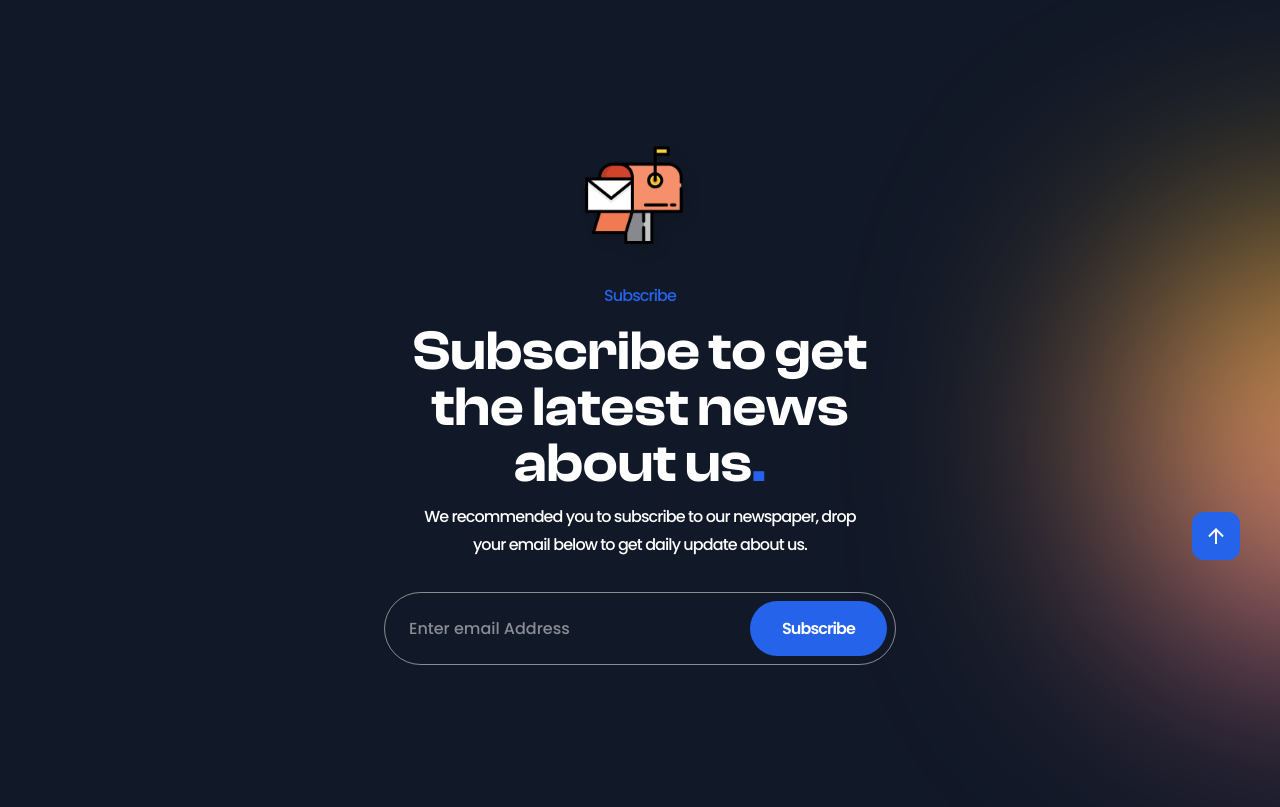
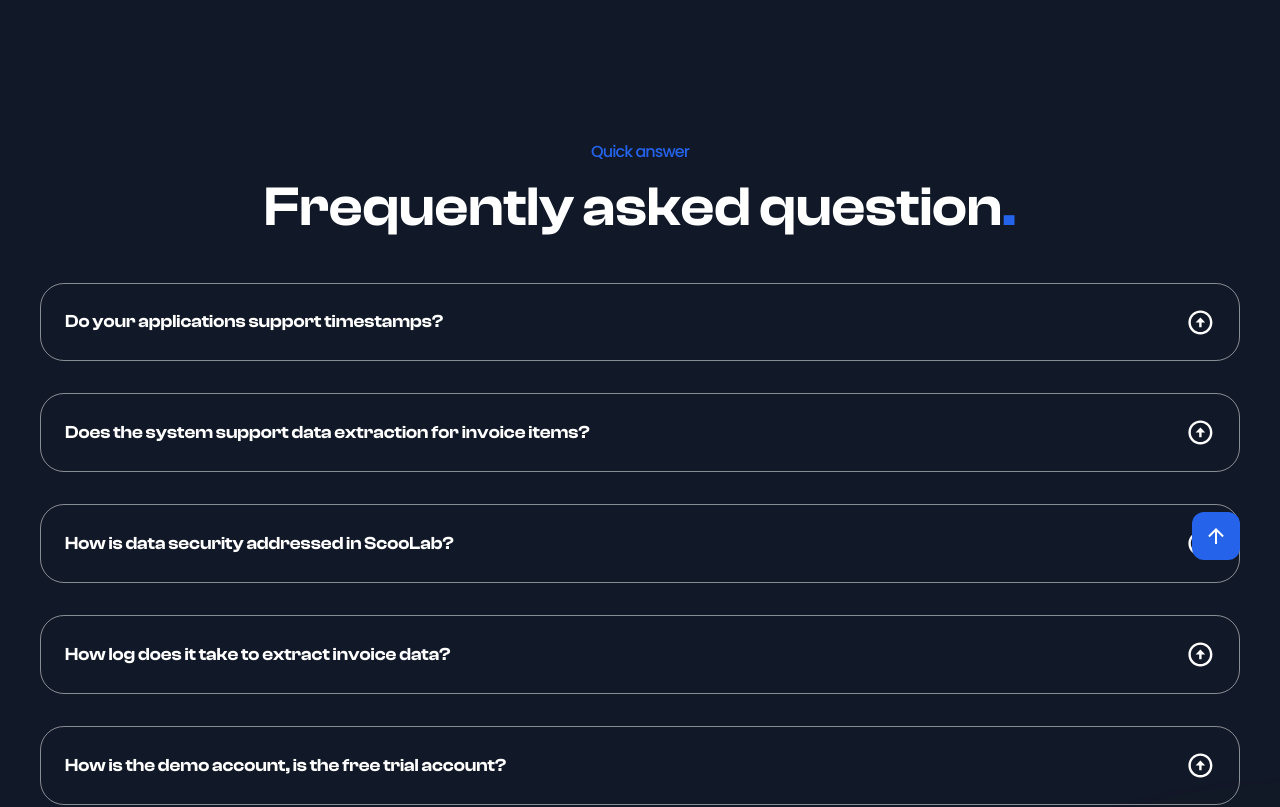
Before and after one commit to fajarfadillahh/scoolab-digital-agency-react-tailwind, a React (Vite) app: page /pricing in a window 1280 px wide. Shown: the part 1040-1847 px from the top of the page. Built offline with nearby package versions, Linux system fonts and the light colour scheme.

Commit message:
create: Faq - Pricing page | create: Accordion components

```diff
--- a/src/Data.jsx
+++ b/src/Data.jsx
@@ -263,3 +263,31 @@ export const PlanList = [
     ],
   },
 ];
+
+export const AccordionData = [
+  {
+    question: "Do your applications support timestamps?",
+    answer:
+      "Lorem ipsum dolor sit amet consectetur, adipisicing elit. Molestiae temporibus beatae, totam repudiandae nam recusandae ea dolores tempora maxime.",
+  },
+  {
+    question: "Does the system support data extraction for invoice items?",
+    answer:
+      "Lorem ipsum dolor sit amet consectetur, adipisicing elit. Molestiae temporibus beatae, totam repudiandae nam recusandae ea dolores tempora maxime.",
+  },
+  {
+    question: "How is data security addressed in ScooLab?",
+    answer:
+      "Lorem ipsum dolor sit amet consectetur, adipisicing elit. Molestiae temporibus beatae, totam repudiandae nam recusandae ea dolores tempora maxime.",
+  },
+  {
+    question: "How log does it take to extract invoice data?",
+    answer:
+      "Lorem ipsum dolor sit amet consectetur, adipisicing elit. Molestiae temporibus beatae, totam repudiandae nam recusandae ea dolores tempora maxime.",
+  },
+  {
+    question: "How is the demo account, is the free trial account?",
+    answer:
+      "Lorem ipsum dolor sit amet consectetur, adipisicing elit. Molestiae temporibus beatae, totam repudiandae nam recusandae ea dolores tempora maxime.",
+  },
+];
--- /dev/null
+++ b/src/components/Accordion.jsx
@@ -0,0 +1,36 @@
+import React, { useState } from "react";
+import { RiArrowUpCircleLine } from "react-icons/ri";
+
+const Accordion = ({ question, answer }) => {
+  const [isOpen, setisOpen] = useState(false);
+
+  return (
+    <div
+      className="cursor-pointer rounded-[1.5rem] border-[1.5px] border-white/50 p-6"
+      onClick={() => setisOpen(!isOpen)}
+    >
+      <div className="flex items-center justify-between gap-4">
+        <h3 className="font-title text-[18px] font-semibold text-white">
+          {question}
+        </h3>
+        <div
+          className={`inline-flex text-[1.8rem] text-white transition-all duration-400 ${
+            isOpen ? "rotate-180" : "rotate-0"
+          }`}
+        >
+          <RiArrowUpCircleLine />
+        </div>
+      </div>
+
+      <div
+        className={`max-h-0 overflow-hidden transition-all duration-400 ${
+          isOpen ? "mt-6 min-h-[100px]" : "mt-0 min-h-0"
+        }`}
+      >
+        <p className="section-text text-[14px]">{answer}</p>
+      </div>
+    </div>
+  );
+};
+
+export default Accordion;
--- a/src/pages/Pricing.jsx
+++ b/src/pages/Pricing.jsx
@@ -10,6 +10,7 @@ import ScrollToTop from "../components/ScrollToTop";
 // import parts
 import Hero from "../parts/Pricing/Hero";
 import Plans from "../parts/Pricing/Plans";
+import Faq from "../parts/Pricing/Faq";
 
 const Pricing = () => {
   return (
@@ -18,6 +19,7 @@ const Pricing = () => {
         <Header />
         <Hero />
         <Plans />
+        <Faq />
         <Subscribe />
         <Footer />
         <ScrollUp />
--- /dev/null
+++ b/src/parts/Pricing/Faq.jsx
@@ -0,0 +1,35 @@
+import React from "react";
+
+// import accordion data
+import { AccordionData } from "../../Data";
+
+// import components
+import Accordion from "../../components/Accordion";
+
+const Faq = () => {
+  return (
+    <section className="section relative">
+      <div className="container grid gap-12">
+        <div className="text-center">
+          <p className="section-subtitle">Quick answer</p>
+          <h1 className="section-title pb-0">
+            Frequently asked question<span className="text-blue-600">.</span>
+          </h1>
+        </div>
+
+        <div className="grid gap-8">
+          {AccordionData.map((accordion, index) => {
+            // destructure accordion
+            const { question, answer } = accordion;
+
+            return (
+              <Accordion key={index} question={question} answer={answer} />
+            );
+          })}
+        </div>
+      </div>
+    </section>
+  );
+};
+
+export default Faq;
```
